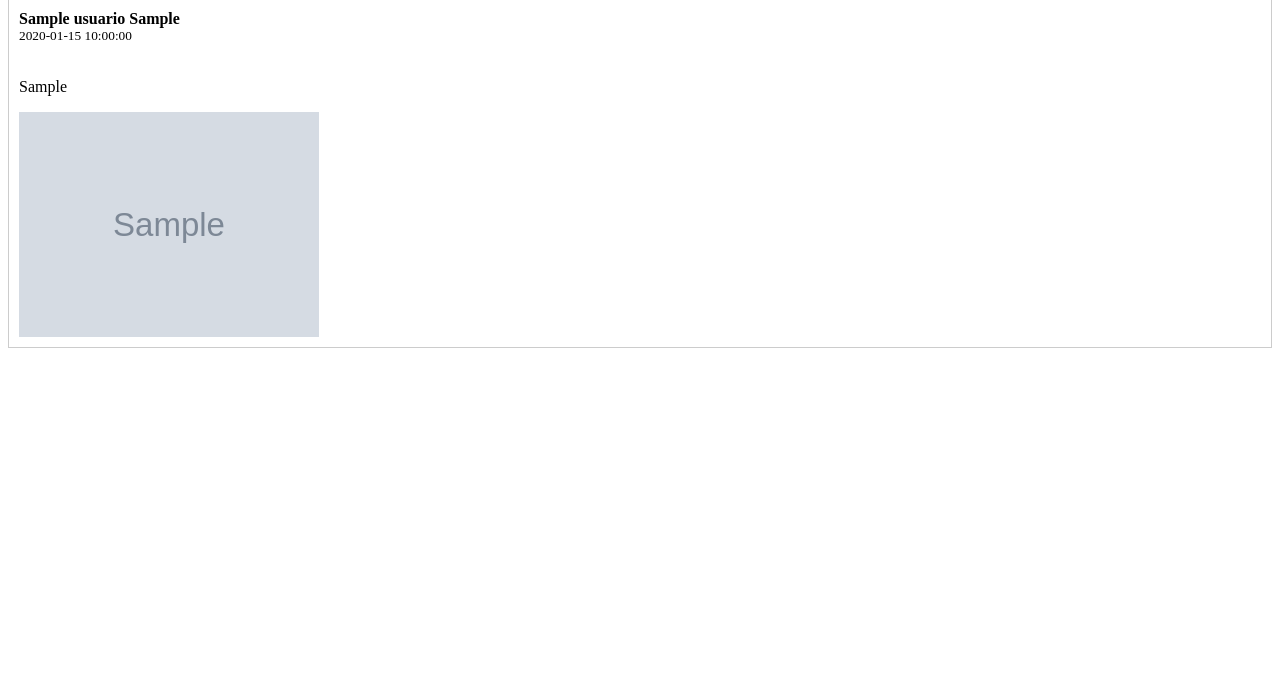
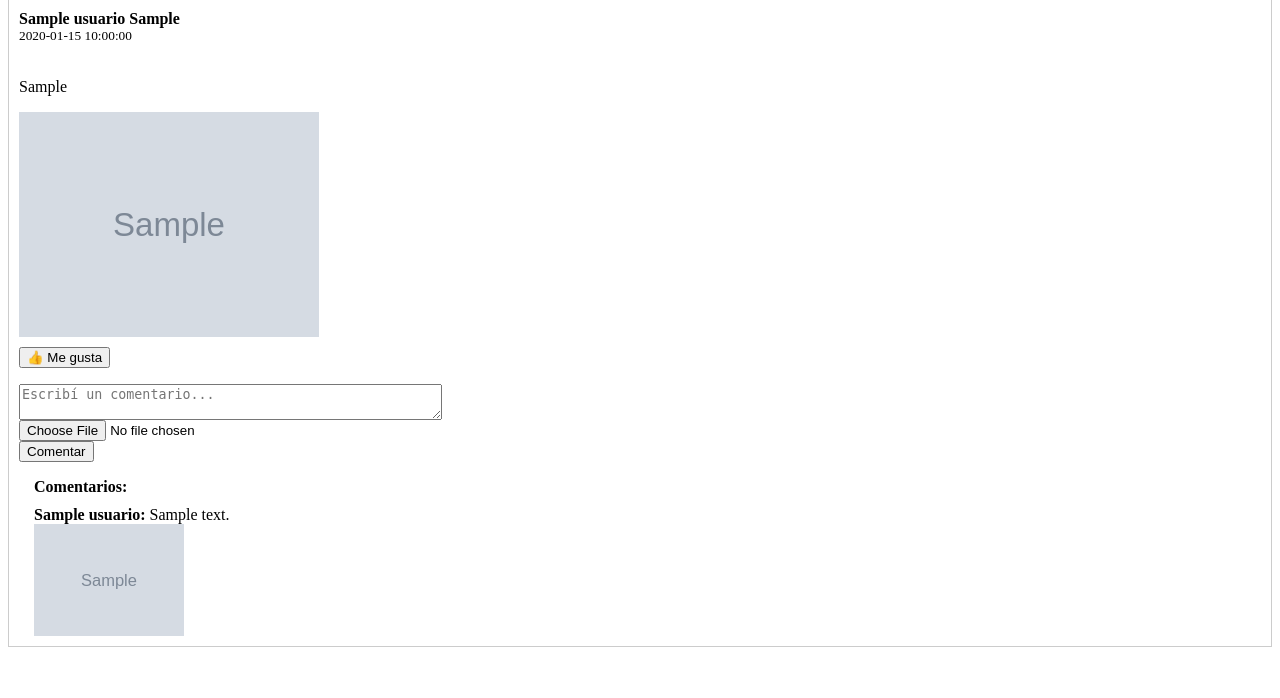
Before and after one commit to TeoFernandez/instagram_2.0, a PHP site: page /ver_posts.php in a window 1280 px wide. Shown: the part 102-800 px from the top of the page. Run offline with PHP 8.4, Linux system fonts and the light colour scheme; the visitor is signed in with stand-in values (Sample User, id 1); tables that the repository leaves empty or names only in its code hold one stand-in row (values such as "Sample post"); grey boxes marked "Sample" are stand-in pictures.

Commit message:
Agregar funcionalidad para reaccionar y comentar en publicaciones, incluyendo la visualización de comentarios con imágenes.

```diff
--- a/ver_posts.php
+++ b/ver_posts.php
@@ -6,6 +6,7 @@ if (!isset($_SESSION["usuario"])) {
 }
 include("includes/conexion.php");
 
+// Obtener los posts con datos del usuario que los publicó
 $posts = $conn->query("
     SELECT p.*, u.nombre, u.apellido
     FROM posts p
@@ -24,9 +25,46 @@ $posts = $conn->query("
         <small><?= $post["fecha_post"] ?></small><br><br>
         <p><?= $post["comentario"] ?></p>
         <img src="<?= $post["imagen"] ?>"
-            style="width:300px;
+             style="width:300px;
                     <?= ($post["filtro"] == "grayscale" ? 'filter: grayscale(100%);' : '') ?>
                     <?= ($post["filtro"] == "sepia" ? 'filter: sepia(100%);' : '') ?>
                     <?= ($post["filtro"] == "blur" ? 'filter: blur(2px);' : '') ?>">
+
+        <!-- Reaccionar al post -->
+        <form method="POST" action="reaccionar.php" style="margin-top:10px;">
+            <input type="hidden" name="id_post" value="<?= $post['id'] ?>">
+            <button type="submit" name="tipo" value="like">👍 Me gusta</button>
+        </form>
+
+        <!-- Formulario de comentario -->
+        <form method="POST" action="comentar.php" enctype="multipart/form-data" style="margin-top:10px;">
+            <input type="hidden" name="id_post" value="<?= $post['id'] ?>">
+            <textarea name="texto" placeholder="Escribí un comentario..." rows="2" cols="50"></textarea><br>
+            <input type="file" name="imagen_comentario"><br>
+            <button type="submit">Comentar</button>
+        </form>
+
+        <!-- Comentarios -->
+        <div style="margin-top:15px; padding-left:15px;">
+            <strong>Comentarios:</strong><br>
+            <?php
+            $comentarios = $conn->prepare("
+                SELECT c.*, u.nombre
+                FROM comentarios c
+                JOIN usuarios u ON c.id_usuario = u.id
+                WHERE c.id_post = ?
+                ORDER BY c.fecha_comentario ASC
+            ");
+            $comentarios->execute([$post['id']]);
+            foreach ($comentarios as $comentario):
+            ?>
+                <div style="margin-top:10px;">
+                    <strong><?= $comentario['nombre'] ?>:</strong> <?= $comentario['texto'] ?><br>
+                    <?php if ($comentario['imagen']): ?>
+                        <img src="<?= $comentario['imagen'] ?>" style="width:150px;">
+                    <?php endif; ?>
+                </div>
+            <?php endforeach; ?>
+        </div>
     </div>
 <?php endforeach; ?>
```
